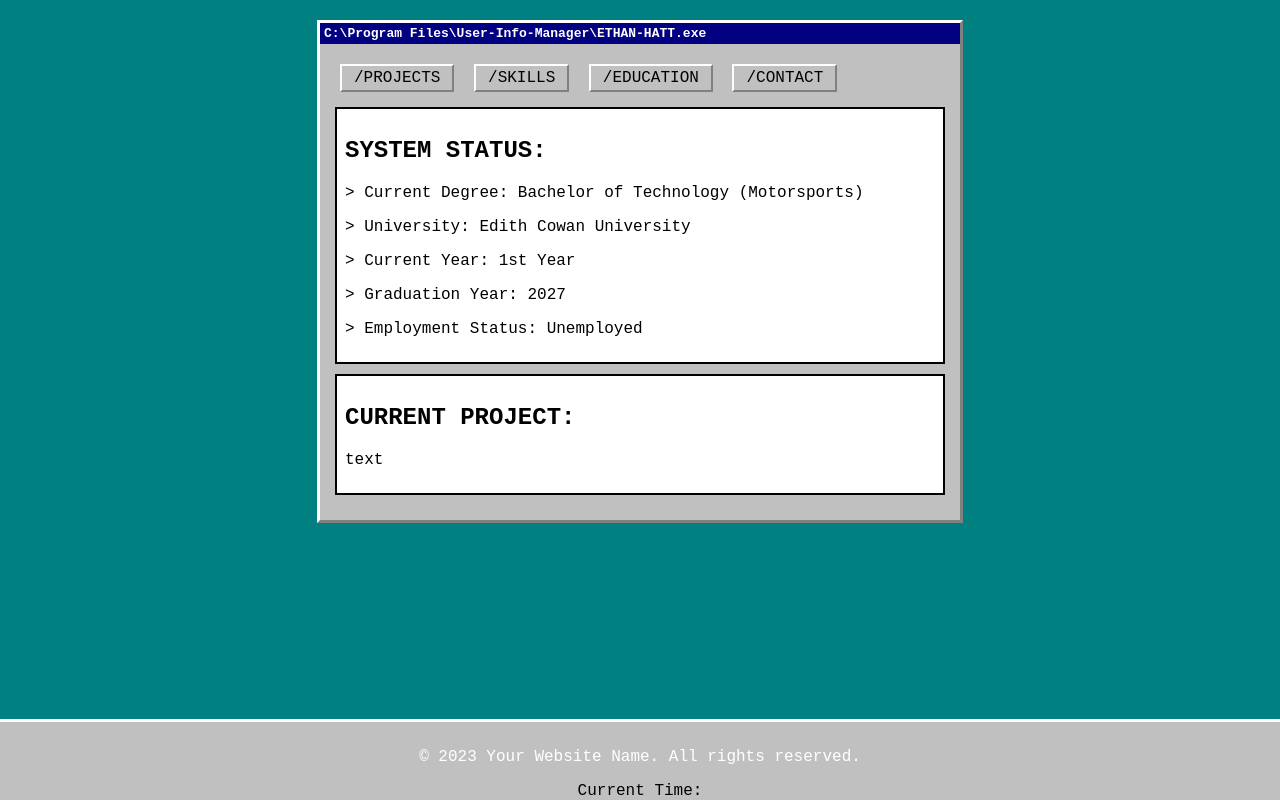
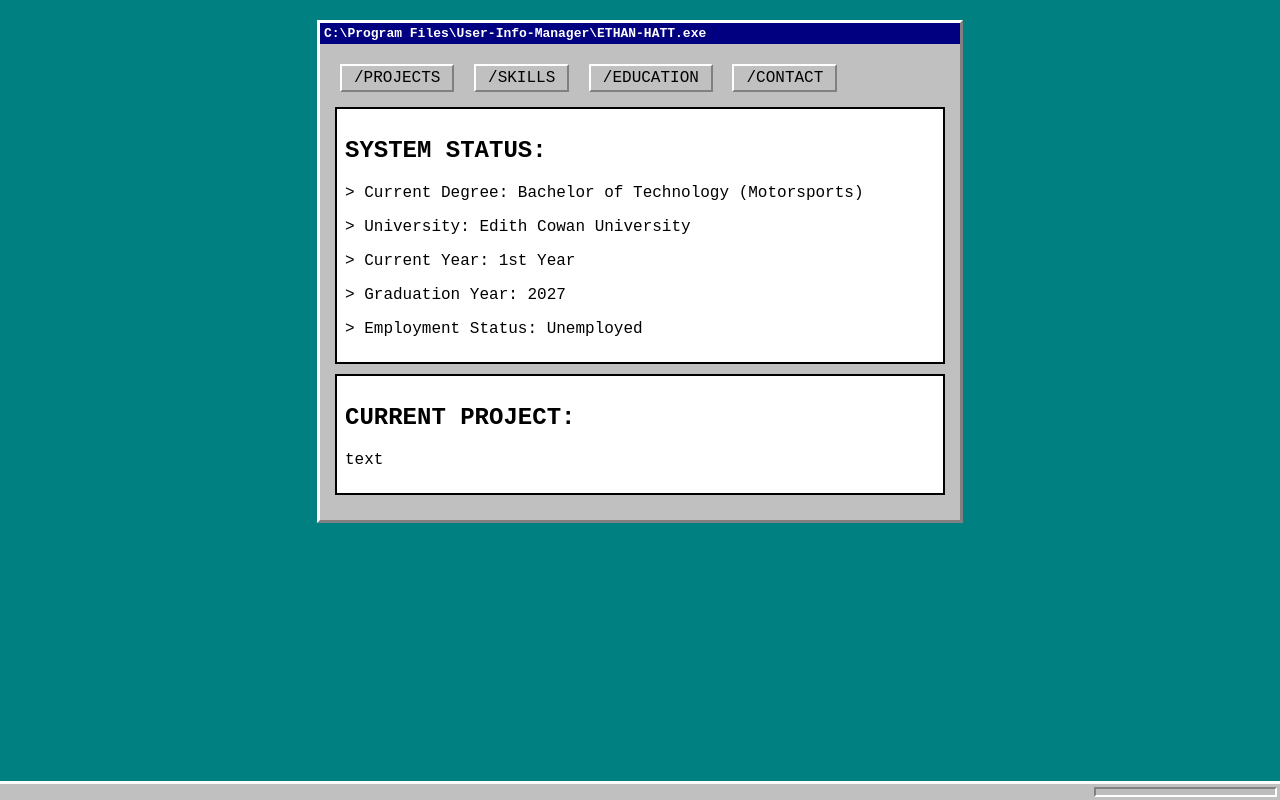
Before and after one commit to Ethanhatt/aboutme, a plain HTML site: page index.html in a window 1280 px wide. Drawn offline with Linux system fonts and the light colour scheme.

Commit message:
Add files via upload

```diff
--- a/index.html
+++ b/index.html
@@ -6,6 +6,9 @@
     <script src="script.js"></script>
 </head>
 <body>
+    <div class="desktop-icons">
+
+    </div>
     <div class="main-window">
         <div class="title-bar">C:\Program Files\User-Info-Manager\ETHAN-HATT.exe</div>
         <div class="content">
@@ -32,9 +35,10 @@
         </div>
     </div>
     <footer>
-        <p>&copy; 2023 Your Website Name. All rights reserved.</p>
         <div class="footer-time">
-            Current Time: <span id="time-display"></span>
+            <div class="footer-time-text">
+                <span id="time-display"></span>
+            </div>
         </div>
     </footer>
 </body>
--- a/style.css
+++ b/style.css
@@ -61,13 +61,32 @@ footer{
     border-top: 3px solid #fff;
     color: white;
     text-align: center;
-    padding-top: 10px;
     margin-left: -20px;
+    padding-top: 3px;
     position: fixed;
     bottom: 0;
     width: 100%;
 }
 
 .footer-time{
+    text-align: center;
+    float: right;
+    background-color: #bdbdbd;
+    font-size: 28px;
+    width: 14%;
+    border: 2.5px solid;
+    border-color: #808080 #fff #fff #808080 ;
+    text-decoration: none;
+    margin: 0px 3px 3px 0px;
+}
+
+.footer-time-text{
     color: #000;
+    text-align: center;
+    width: 100%;
+    height: 100%;
+    height: 3%;
+    padding: 3px;
+    font-weight: bold;
+    margin: auto;
 }
```
